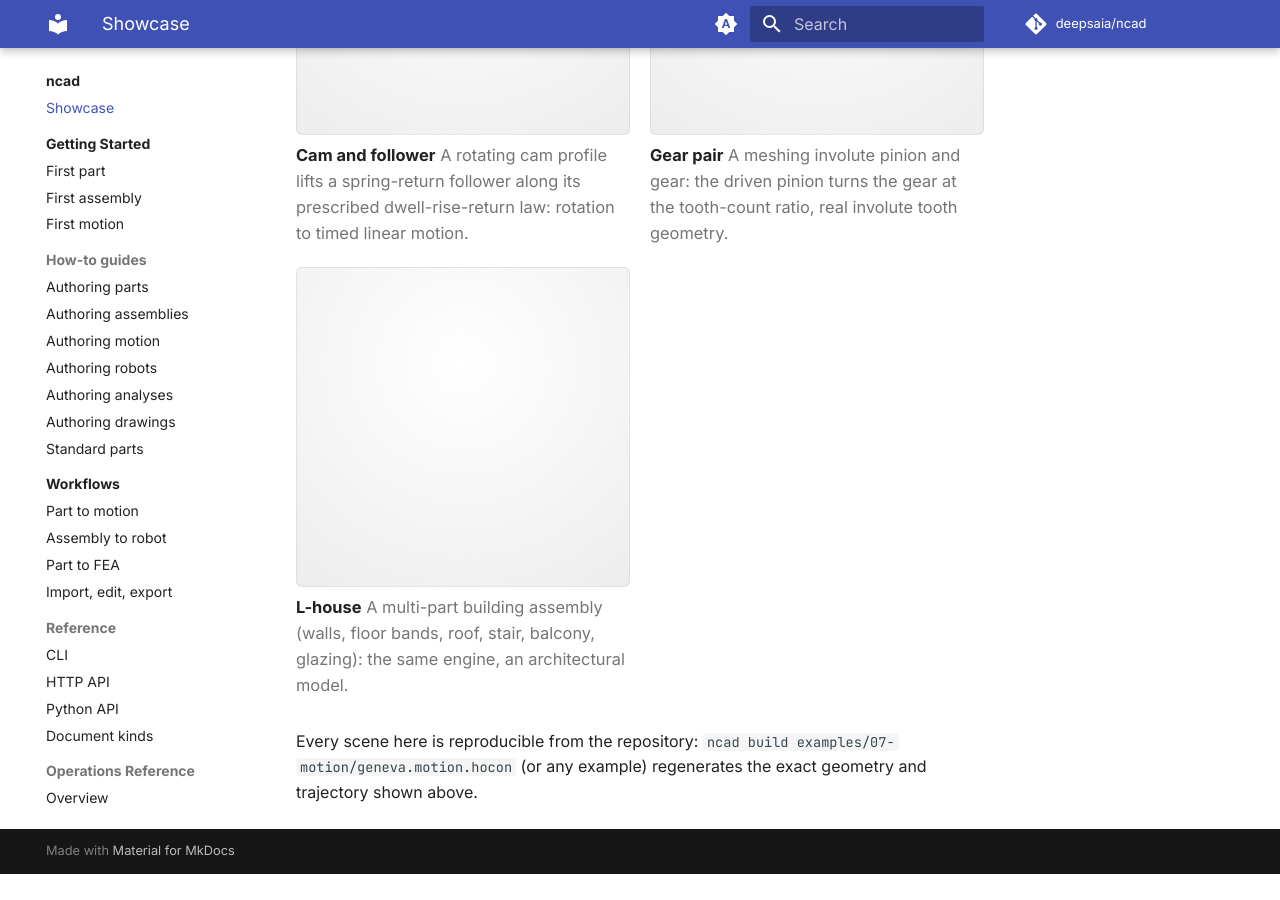
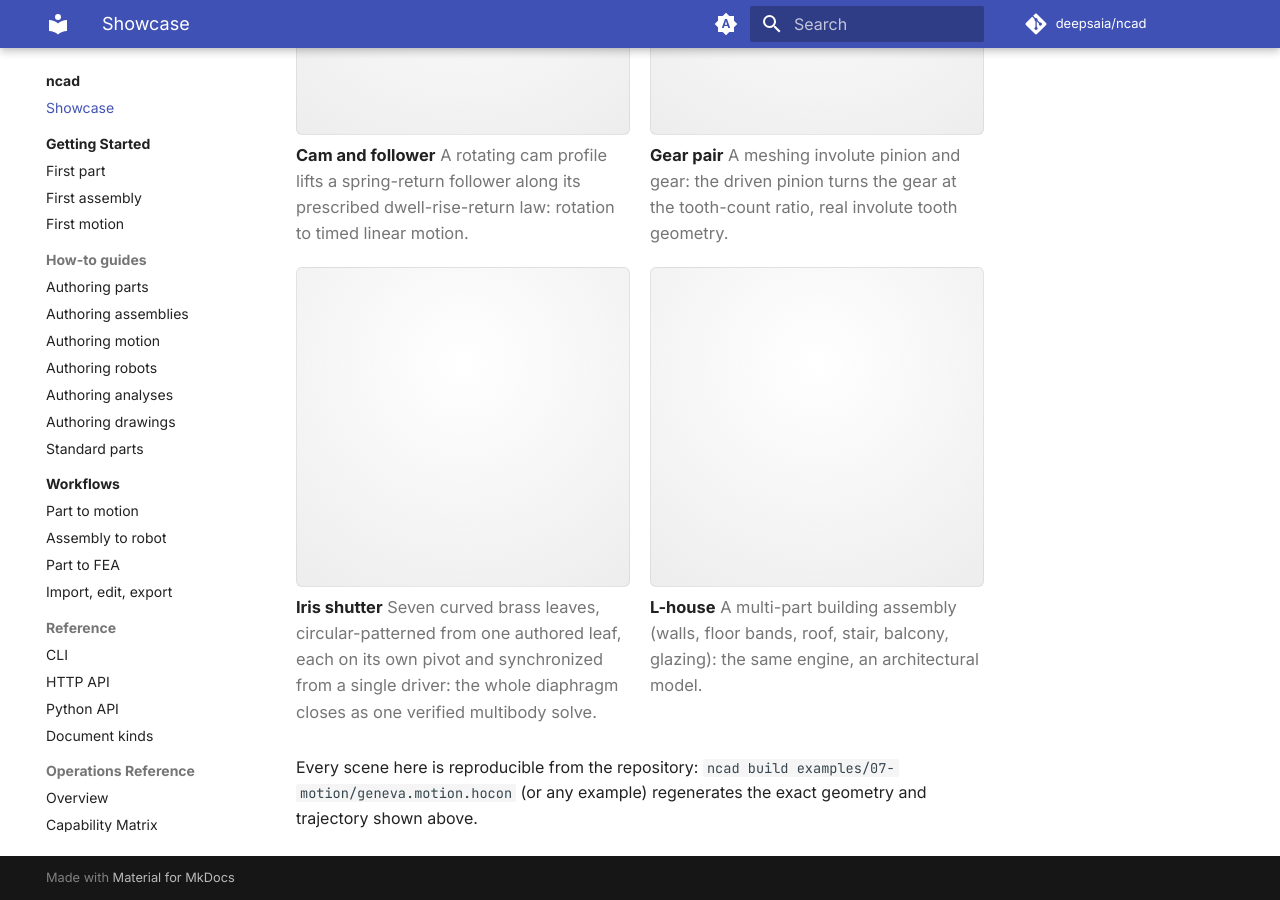
Before and after one commit to deepsaia/ncad, an MkDocs documentation site: the page built from docs_site/ncad/showcase.md, in a window 1280 px wide and 900 px high, scrolled down 1465 px. Built offline with MkDocs 1.6.1 and Material for MkDocs 9.7.7, drawn with Linux system fonts in a browser that asks for light colours; comment, search, counter and statistics services are not loaded; before the commit the page ends 2339 px from its top, so only the background shows below that.

Commit message:
examples: iris shutter hero (7 leaves circular-patterned, synchronized from one driver, verified motion)

```diff
--- a/docs_site/ncad/showcase.md
+++ b/docs_site/ncad/showcase.md
@@ -44,6 +44,13 @@
 </div>
 
 <div>
+<div class="ncad-viewer" data-ncad-model="../../assets/models/iris_shutter" data-ncad-motion="true"></div>
+<p class="ncad-caption"><strong>Iris shutter</strong> Seven curved brass leaves, circular-patterned
+from one authored leaf, each on its own pivot and synchronized from a single driver: the whole
+diaphragm closes as one verified multibody solve.</p>
+</div>
+
+<div>
 <div class="ncad-viewer" data-ncad-model="../../assets/models/l_house"></div>
 <p class="ncad-caption"><strong>L-house</strong> A multi-part building assembly (walls, floor bands,
 roof, stair, balcony, glazing): the same engine, an architectural model.</p>
```
Also changed, not shown: 3 other files.
